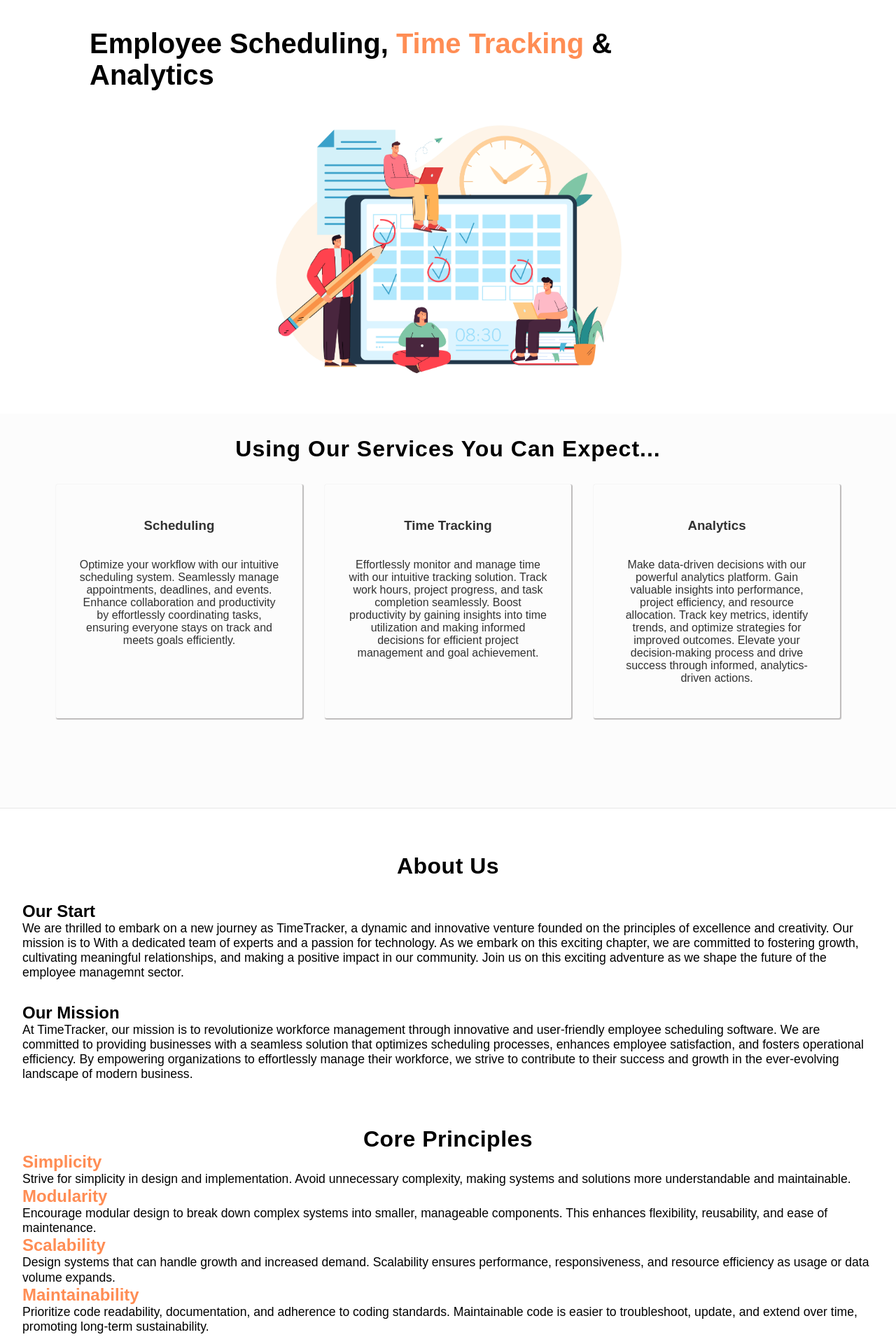
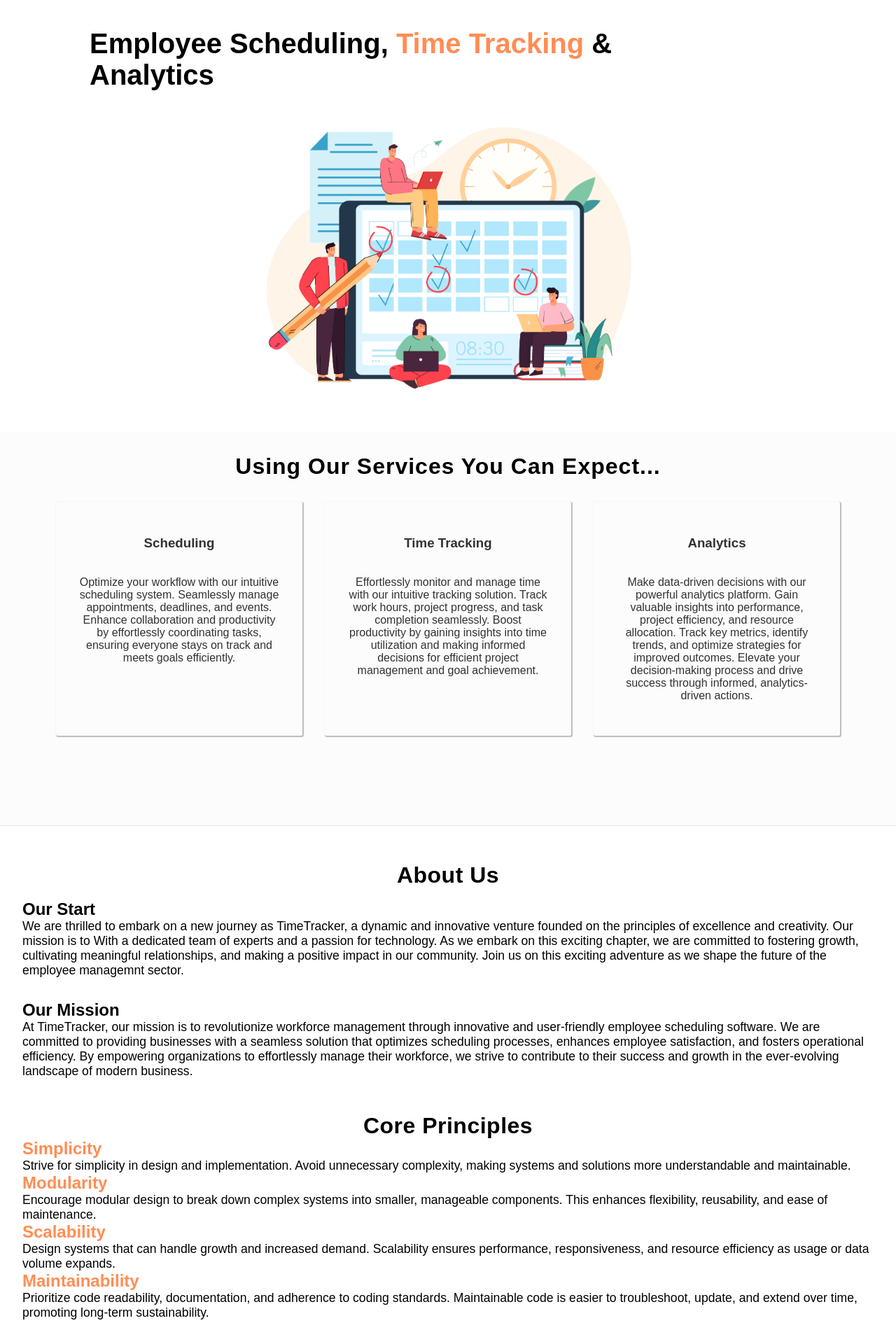
Before and after one commit to chenderson17/TimeTracker, a React (Create React App) app in the folder timetrackerwebapp/: page / in a window 1280 px wide. Shown: the part 120-2040 px from the top of the page at 70% size. Built offline with nearby package versions, Linux system fonts and the light colour scheme; some icons are missing.

Commit message:
Changed spacing in aboutus section

```diff
--- a/timetrackerwebapp/src/Components/About.css
+++ b/timetrackerwebapp/src/Components/About.css
@@ -10,13 +10,13 @@
 }
 
 .home-about{
- padding: 4rem 2rem;
+ padding: 3.2rem 2rem;
  border-top: solid rgba(0, 0, 0, 0.093) 1px;
  border-bottom: solid rgba(0, 0, 0, 0.093) 1px;
 }
 .our-start{
- margin-top:2rem;
- margin-bottom:4rem;
+ margin-top:1rem;
+ margin-bottom:3rem;
 }
 .our-start p{
  margin-bottom: 2rem;
--- a/timetrackerwebapp/src/Components/Landing.css
+++ b/timetrackerwebapp/src/Components/Landing.css
@@ -1,7 +1,8 @@
 .hero-img-container{
  margin:0 auto;
- width: 540px;
+ width: 570px;
  overflow: hidden;
+
 }
 .hero-img{
  width: 100%;
```
